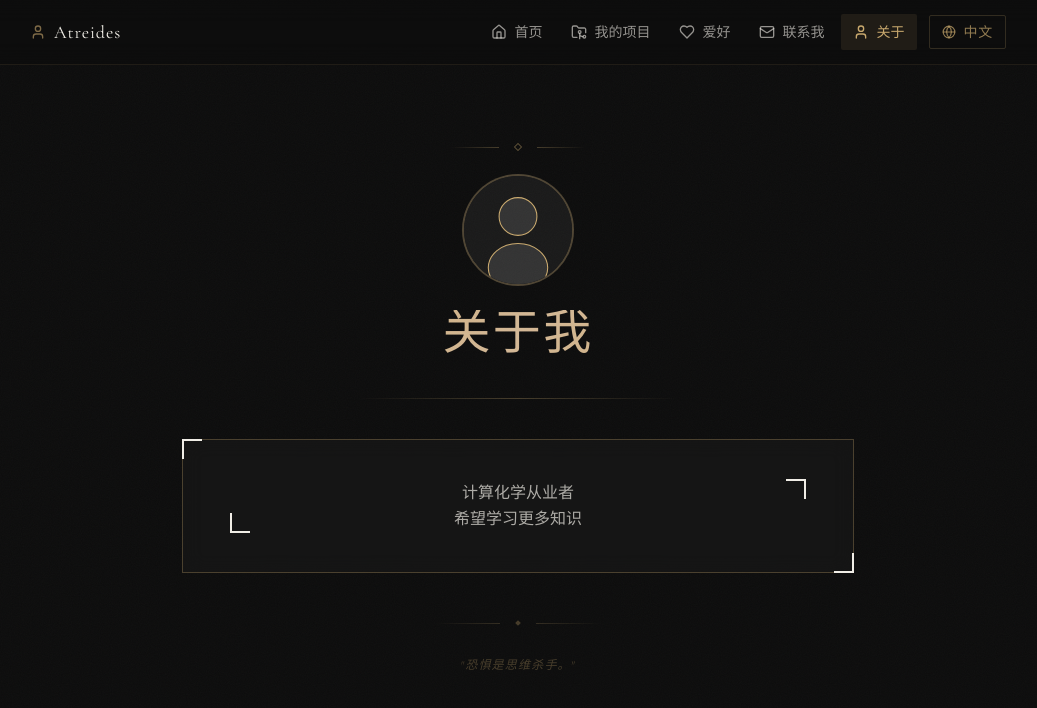
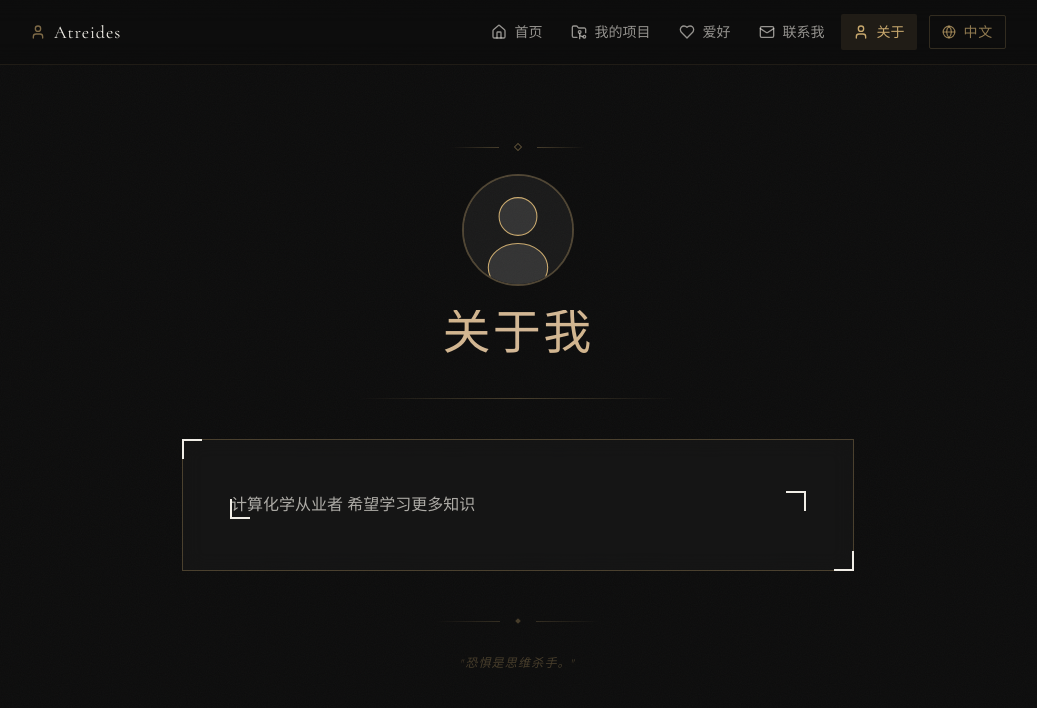
Before and after one commit to Atreides-Jimmy/atreides-jimmy.github.io, a React (Vite) app: page /#/about in a window 1280 px wide. Shown: the top 708 px of the page, without its empty margins (122-1159 px from the left). Built offline with nearby package versions, Linux system fonts and the light colour scheme.

Commit message:
solve the rendering trouble of the figure in md

```diff
--- /dev/null
+++ b/src/components/MarkdownRenderer.tsx
@@ -0,0 +1,126 @@
+import { useMemo } from 'react'
+
+interface MarkdownRendererProps {
+  content: string
+  basePath?: string
+}
+
+function resolveUrl(src: string, basePath?: string): string {
+  if (!basePath || src.startsWith('http://') || src.startsWith('https://') || src.startsWith('/')) {
+    return src
+  }
+  return `${basePath}/${src}`
+}
+
+function escapeHtml(text: string): string {
+  return text
+    .replace(/&/g, '&amp;')
+    .replace(/</g, '&lt;')
+    .replace(/>/g, '&gt;')
+    .replace(/"/g, '&quot;')
+}
+
+function parseInline(text: string, basePath?: string): string {
+  // Images: ![alt](src)
+  let result = text.replace(/!\[([^\]]*)\]\(([^)]+)\)/g, (_, alt, src) => {
+    const url = resolveUrl(src, basePath)
+    return `<img src="${url}" alt="${escapeHtml(alt)}" class="max-w-full rounded-sm my-2" />`
+  })
+  // Links: [text](url)
+  result = result.replace(/\[([^\]]+)\]\(([^)]+)\)/g, (_, linkText, url) => {
+    const resolved = resolveUrl(url, basePath)
+    return `<a href="${resolved}" target="_blank" rel="noopener noreferrer" class="text-sand-300 underline hover:text-sand-100 transition-colors">${linkText}</a>`
+  })
+  // Bold: **text**
+  result = result.replace(/\*\*(.+?)\*\*/g, '<strong>$1</strong>')
+  // Italic: *text*
+  result = result.replace(/(?<!\*)\*(?!\*)(.+?)(?<!\*)\*(?!\*)/g, '<em>$1</em>')
+  // Inline code: `text`
+  result = result.replace(/`([^`]+)`/g, '<code class="bg-dune-800 px-1.5 py-0.5 rounded text-sm text-sand-300/80">$1</code>')
+  return result
+}
+
+export default function MarkdownRenderer({ content, basePath }: MarkdownRendererProps) {
+  const html = useMemo(() => {
+    if (!content.trim()) return ''
+
+    const lines = content.split('\n')
+    const blocks: string[] = []
+    let i = 0
+
+    while (i < lines.length) {
+      const line = lines[i]
+
+      // Empty line
+      if (line.trim() === '') {
+        i++
+        continue
+      }
+
+      // Headings
+      const headingMatch = line.match(/^(#{1,6})\s+(.+)/)
+      if (headingMatch) {
+        const level = headingMatch[1].length
+        const text = parseInline(headingMatch[2], basePath)
+        const sizes: Record<number, string> = {
+          1: 'text-2xl', 2: 'text-xl', 3: 'text-lg',
+          4: 'text-base', 5: 'text-sm', 6: 'text-xs',
+        }
+        blocks.push(`<h${level} class="font-display ${sizes[level] || 'text-base'} text-sand-50/90 tracking-wide mt-6 mb-3">${text}</h${level}>`)
+        i++
+        continue
+      }
+
+      // Horizontal rule
+      if (/^(-{3,}|\*{3,}|_{3,})\s*$/.test(line.trim())) {
+        blocks.push('<hr class="border-sand-300/10 my-6" />')
+        i++
+        continue
+      }
+
+      // Unordered list
+      if (/^[-*+]\s/.test(line.trim())) {
+        const items: string[] = []
+        while (i < lines.length && /^[-*+]\s/.test(lines[i].trim())) {
+          const itemText = lines[i].trim().replace(/^[-*+]\s+/, '')
+          items.push(`<li class="ml-4 list-disc text-sand-50/70 leading-relaxed">${parseInline(itemText, basePath)}</li>`)
+          i++
+        }
+        blocks.push(`<ul class="my-3">${items.join('')}</ul>`)
+        continue
+      }
+
+      // Ordered list
+      if (/^\d+\.\s/.test(line.trim())) {
+        const items: string[] = []
+        while (i < lines.length && /^\d+\.\s/.test(lines[i].trim())) {
+          const itemText = lines[i].trim().replace(/^\d+\.\s+/, '')
+          items.push(`<li class="ml-4 list-decimal text-sand-50/70 leading-relaxed">${parseInline(itemText, basePath)}</li>`)
+          i++
+        }
+        blocks.push(`<ol class="my-3">${items.join('')}</ol>`)
+        continue
+      }
+
+      // Paragraph (collect consecutive non-empty, non-special lines)
+      const paraLines: string[] = []
+      while (i < lines.length && lines[i].trim() !== '' && !/^#{1,6}\s/.test(lines[i]) && !/^[-*+]\s/.test(lines[i].trim()) && !/^\d+\.\s/.test(lines[i].trim()) && !/^(-{3,}|\*{3,}|_{3,})\s*$/.test(lines[i].trim())) {
+        paraLines.push(lines[i])
+        i++
+      }
+      const paraText = parseInline(paraLines.join(' '), basePath)
+      blocks.push(`<p class="text-sand-50/70 leading-relaxed my-3">${paraText}</p>`)
+    }
+
+    return blocks.join('')
+  }, [content, basePath])
+
+  if (!html) return null
+
+  return (
+    <div
+      className="font-body markdown-content"
+      dangerouslySetInnerHTML={{ __html: html }}
+    />
+  )
+}
--- a/src/pages/About.tsx
+++ b/src/pages/About.tsx
@@ -1,5 +1,6 @@
 import { useEffect, useState } from 'react'
 import { useLangStore } from '@/store/langStore'
+import MarkdownRenderer from '@/components/MarkdownRenderer'
 
 export default function About() {
   const { lang, t } = useLangStore()
@@ -54,9 +55,7 @@ export default function About() {
         ) : (
           <div className="poem-frame">
             <div className="poem-frame-inner relative">
-              <div className="font-body text-sand-50/70 leading-relaxed whitespace-pre-line text-center">
-                {content}
-              </div>
+              <MarkdownRenderer content={content} basePath="/about" />
             </div>
           </div>
         )}
--- a/src/pages/CyclingRideDetail.tsx
+++ b/src/pages/CyclingRideDetail.tsx
@@ -1,6 +1,7 @@
 import { useEffect, useState } from 'react'
 import { useParams, Link } from 'react-router-dom'
 import { useLangStore } from '@/store/langStore'
+import MarkdownRenderer from '@/components/MarkdownRenderer'
 import { ArrowLeft } from 'lucide-react'
 
 interface RideEntry {
@@ -19,6 +20,7 @@ export default function CyclingRideDetail() {
   const [title, setTitle] = useState('')
   const [routeImage, setRouteImage] = useState('')
   const [reviewContent, setReviewContent] = useState('')
+  const [basePath, setBasePath] = useState('')
   const [loading, setLoading] = useState(true)
   const [error, setError] = useState(false)
 
@@ -36,6 +38,7 @@ export default function CyclingRideDetail() {
 
         setTitle(entry.title[lang])
         setRouteImage(`/cycling/${entry.folder}/${entry.routeImage}`)
+        setBasePath(`/cycling/${entry.folder}`)
 
         if (entry.reviewFile) {
           try {
@@ -106,9 +109,7 @@ export default function CyclingRideDetail() {
         {reviewContent && (
           <div className="poem-frame">
             <div className="poem-frame-inner relative">
-              <p className="font-body text-sand-50/70 leading-relaxed whitespace-pre-line">
-                {reviewContent}
-              </p>
+              <MarkdownRenderer content={reviewContent} basePath={basePath} />
             </div>
           </div>
         )}
--- a/src/pages/GoGameDetail.tsx
+++ b/src/pages/GoGameDetail.tsx
@@ -2,6 +2,7 @@ import { useEffect, useState } from 'react'
 import { useParams, Link } from 'react-router-dom'
 import { useLangStore } from '@/store/langStore'
 import GoBoard from '@/components/GoBoard'
+import MarkdownRenderer from '@/components/MarkdownRenderer'
 import { ArrowLeft } from 'lucide-react'
 
 interface GoGameEntry {
@@ -21,6 +22,8 @@ export default function GoGameDetail() {
   const [loading, setLoading] = useState(true)
   const [error, setError] = useState(false)
 
+  const [basePath, setBasePath] = useState('')
+
   useEffect(() => {
     async function loadGame() {
       try {
@@ -34,6 +37,7 @@ export default function GoGameDetail() {
         }
 
         setTitle(entry.title[lang])
+        setBasePath(`/sgf/${entry.folder}`)
 
         const [sgfRes, reviewRes] = await Promise.all([
           fetch(`/sgf/${entry.folder}/${entry.sgfFile}`),
@@ -95,9 +99,7 @@ export default function GoGameDetail() {
         {reviewContent && (
           <div className="poem-frame">
             <div className="poem-frame-inner relative">
-              <p className="font-body text-sand-50/70 leading-relaxed whitespace-pre-line">
-                {reviewContent}
-              </p>
+              <MarkdownRenderer content={reviewContent} basePath={basePath} />
             </div>
           </div>
         )}
```
